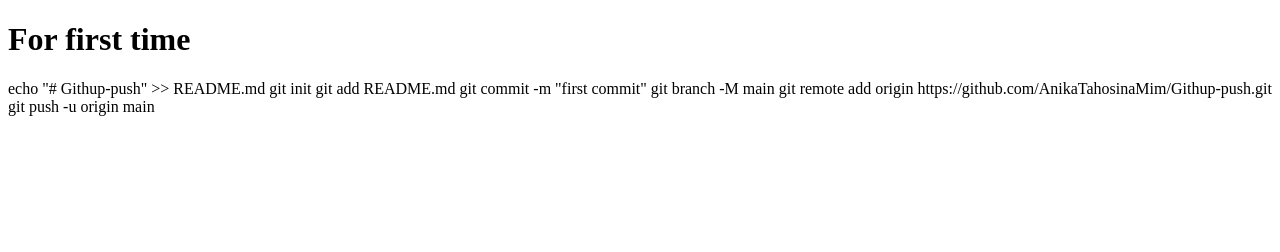
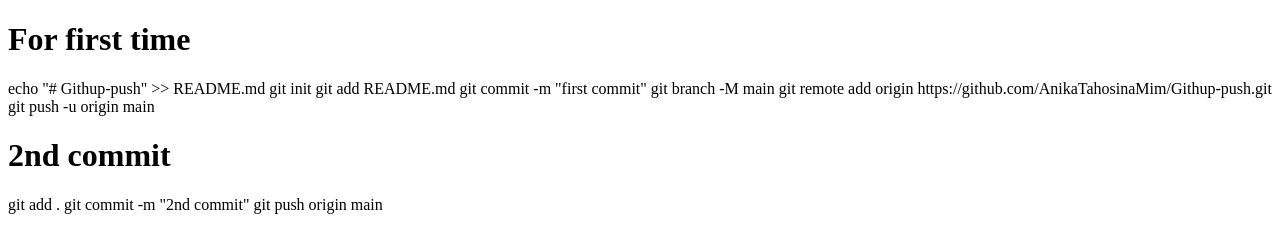
Before and after one commit to AnikaTahosinaMim/Githup-push, a plain HTML site: page index.html in a window 1280 px wide. Drawn offline with Linux system fonts and the light colour scheme.

Commit message:
Learn More

```diff
--- a/index.html
+++ b/index.html
@@ -14,6 +14,10 @@
 git branch -M main
 git remote add origin https://github.com/AnikaTahosinaMim/Githup-push.git
 git push -u origin main
+<h1>2nd commit</h1>
+    git add .
+    git commit -m "2nd commit"
+    git push origin main
 
 </body>
 </html>
```
